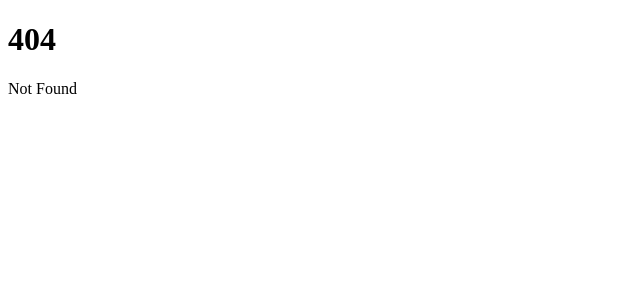
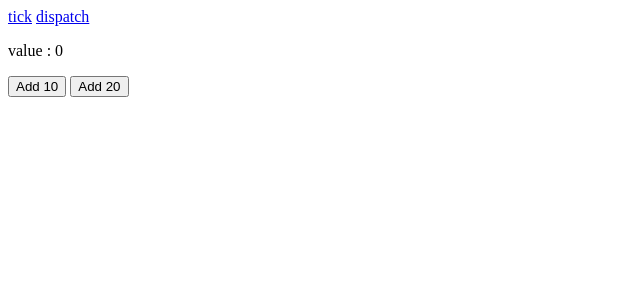
Before and after one commit to mijinyun/tech_study, a SvelteKit app in the folder myreview/: page /dispatch in a window 1280 px wide. Before the commit this address had no page. Shown: the top 300 px of the page, without its empty margins (0-640 px from the left). Built offline with nearby package versions, Linux system fonts and the light colour scheme.

Commit message:
study: dispatch

```diff
--- /dev/null
+++ b/myreview/src/routes/+layout.svelte
@@ -0,0 +1,5 @@
+<nav>
+    <a href ="/tick">tick</a>
+    <a href ="/dispatch">dispatch</a>
+</nav>
+<slot />
--- /dev/null
+++ b/myreview/src/routes/dispatch/+page.svelte
@@ -0,0 +1,17 @@
+<script>
+    import First from "./first.svelte";
+
+    let value = 0;
+
+    function handleValueAdd(event){
+        console.log('event:',event);
+        console.log('event_value:',event.detail.value);
+        console.log('event_msg:',event.detail.message);
+
+        value = value + event.detail.value
+    }
+</script>
+
+<p> value : {value}</p>
+
+<First on:add={handleValueAdd}/>
--- /dev/null
+++ b/myreview/src/routes/dispatch/first.svelte
@@ -0,0 +1,5 @@
+<script>
+    import StartEvent from "./startEvent.svelte";
+
+</script>
+<StartEvent on:add/>
--- /dev/null
+++ b/myreview/src/routes/dispatch/second.svelte
@@ -0,0 +1,5 @@
+<script>
+    import StartEvent from "./startEvent.svelte";
+
+</script>
+<StartEvent on:add />
--- /dev/null
+++ b/myreview/src/routes/dispatch/startEvent.svelte
@@ -0,0 +1,18 @@
+<script>
+    import { createEventDispatcher } from "svelte";
+
+    const dispatch = createEventDispatcher();
+
+    function addAction(param){
+        console.log('param:',param);
+
+        dispatch('add',{
+            value: param,
+            message: param + '값 추가'
+        })
+    }
+</script>
+
+
+<button on:click={() => addAction(10)}>Add 10</button>
+<button on:click={() => addAction(20)}>Add 20</button>
```
Also changed, not shown: myreview/src/routes/+page.svelte (+1 -23 lines), myreview/src/routes/tick/+page.svelte (added, +23 -0 lines).
